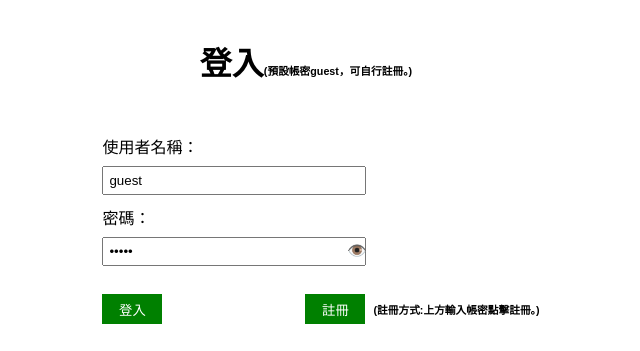
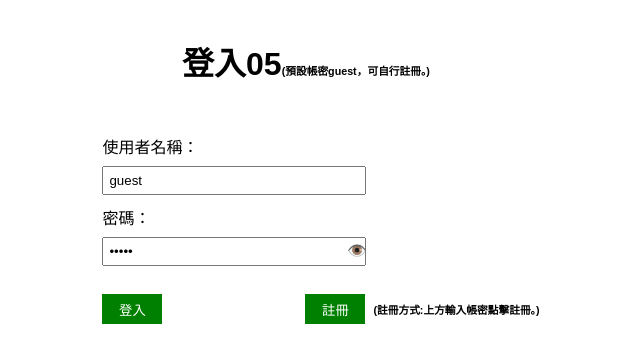
Before and after one commit to duncanikt/publicity, a plain HTML site: page index.html in a window 1280 px wide. Shown: the top 351 px of the page, without its empty margins (419-1059 px from the left). Drawn offline with Linux system fonts and the light colour scheme.

Commit message:
測試GitHub改登入05

```diff
--- a/index.html
+++ b/index.html
@@ -147,7 +147,7 @@
 <body>
   <div class="registerBody">
 
-    <h1 style="display:inline-block; margin: 30px 0px 0px 0px;">登入</h1><h6 style="display:inline-block; margin: 0px 0px 0px 0px;">(預設帳密guest，可自行註冊。)</h6>
+    <h1 style="display:inline-block; margin: 30px 0px 0px 0px;">登入05</h1><h6 style="display:inline-block; margin: 0px 0px 0px 0px;">(預設帳密guest，可自行註冊。)</h6>
     <br>
   <form id="registerForm" style="margin: 50px 0px 0px 30px;">
     <label for="username">使用者名稱：</label>
```
